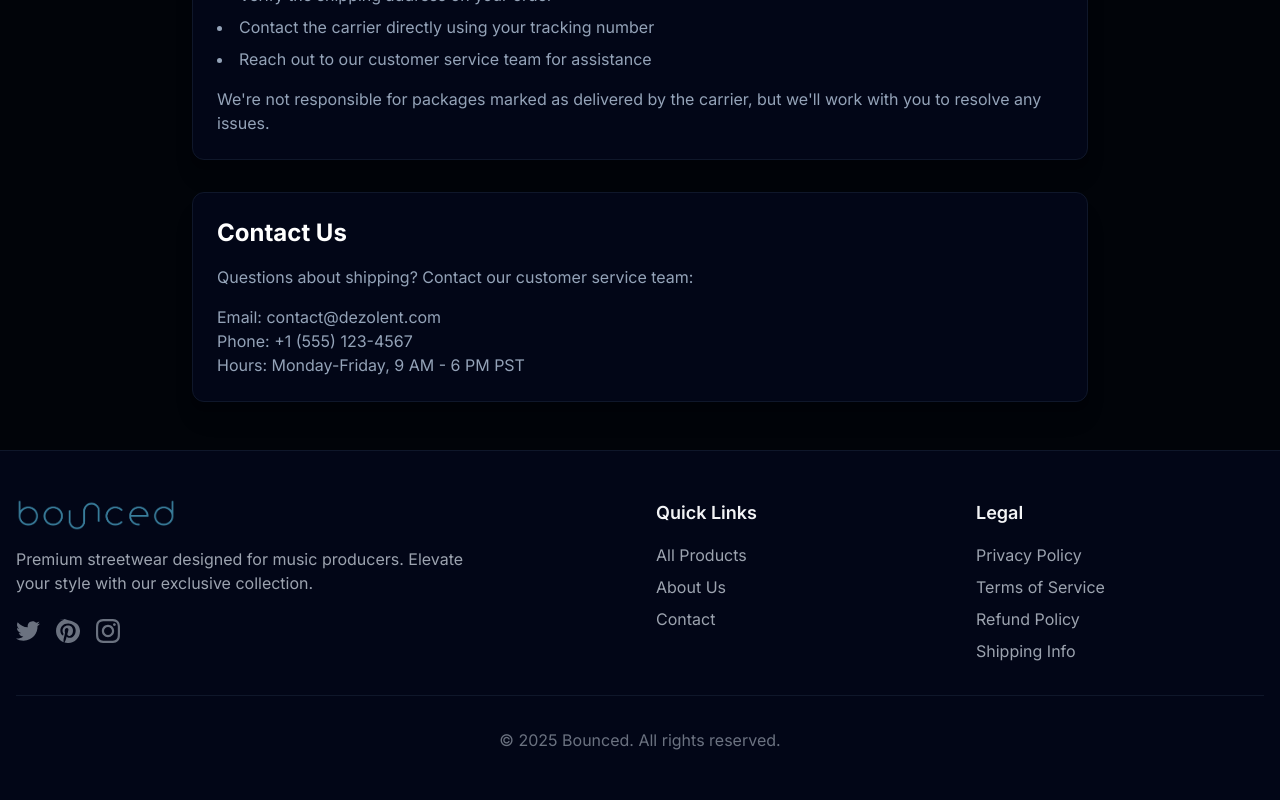
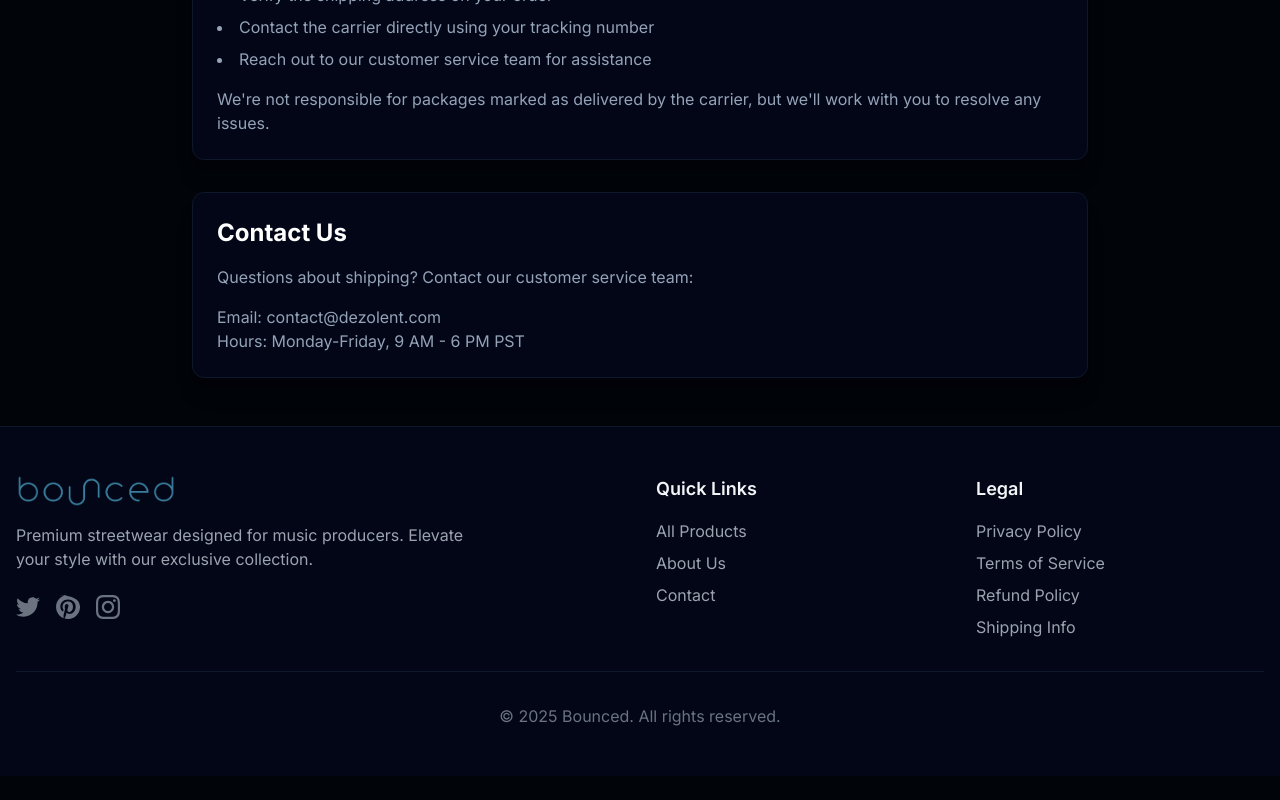
Before and after one commit to dezolent/bounced-studio, a Nuxt app: page /shipping in a window 1280 px wide. Shown: the part 2382-3182 px from the top of the page. After the commit the page ends 3158 px from the top, so only its background shows below. Built offline with nearby package versions, Linux system fonts and the light colour scheme.

Commit message:
Updated shipping.vue

```diff
--- a/pages/shipping.vue
+++ b/pages/shipping.vue
@@ -153,7 +153,7 @@
               </p>
               <div class="mt-4 text-dark-300">
                 <p>Email: contact@dezolent.com</p>
-                <p>Phone: +1 (555) 123-4567</p>
+                <p style="display: none;">Phone: +1 (555) 123-4567</p>
                 <p>Hours: Monday-Friday, 9 AM - 6 PM PST</p>
               </div>
             </section>
```
